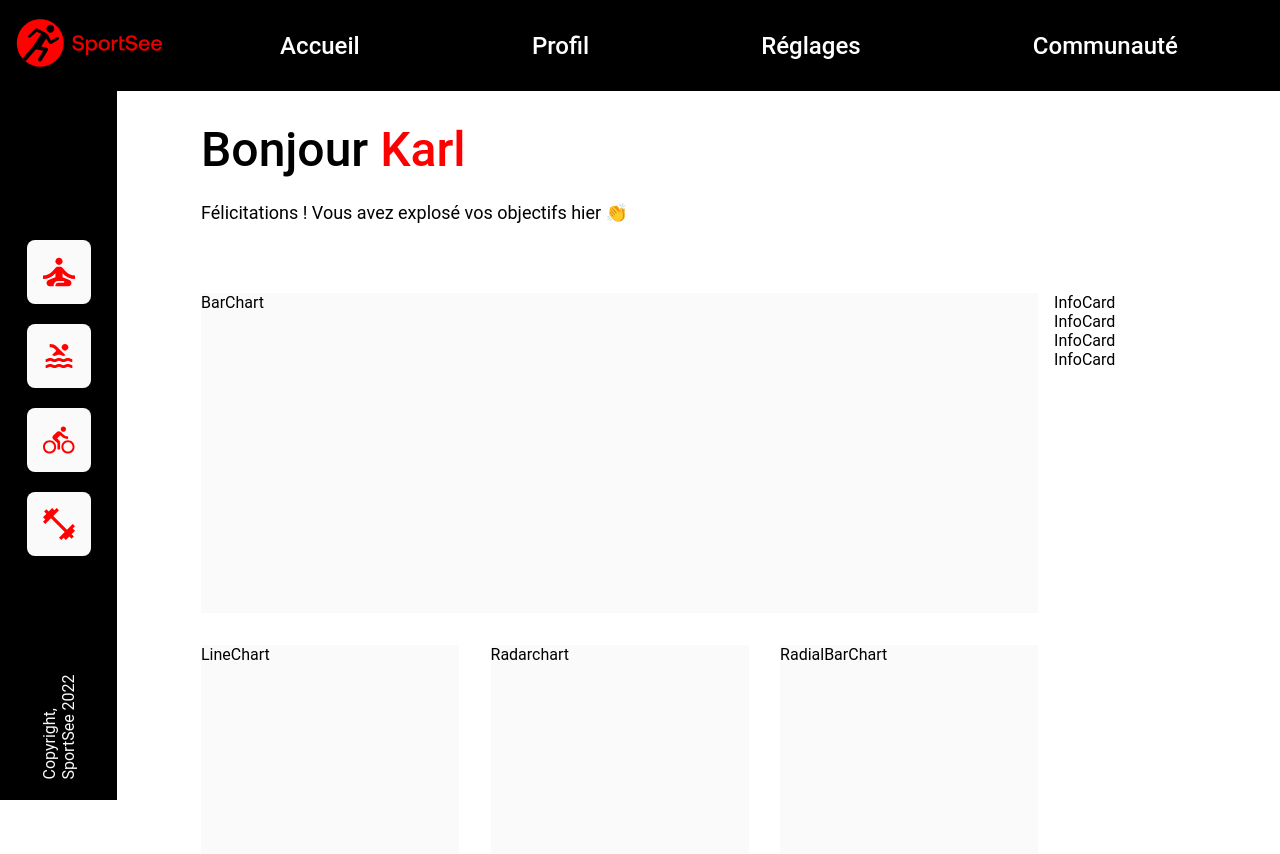
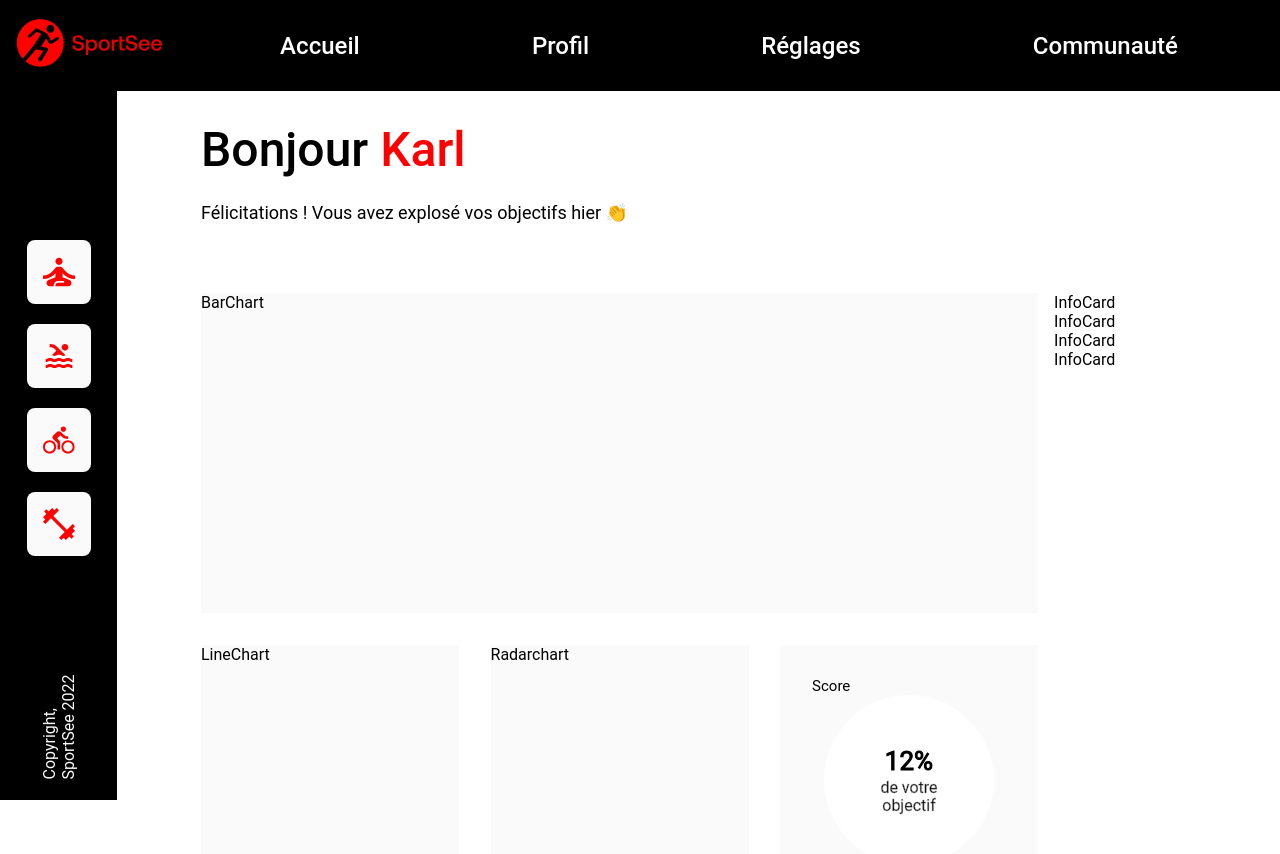
Before and after one commit to ebz8/ElodieBoinZanchi_12_050222-, a JavaScript app in the folder my-app/: page /user/1 in a window 1280 px wide. Shown: the top 854 px of the page. Built offline with nearby package versions, Linux system fonts and the light colour scheme.

Commit message:
base RadialBarChart

```diff
--- a/my-app/src/components/Dashboard/Dashboard.js
+++ b/my-app/src/components/Dashboard/Dashboard.js
@@ -10,7 +10,15 @@ import InfoCard from '../InfoCard/InfoCard'
 
 
 export default function Dashboard(props) {
+  // general infos
+  const user = props.currentUser
+  // convert data into *
+  const todayScore = user.todayScore * 100
   const userInfos = props.currentUser.userInfos
+  const userActivity = props.userActivity
+  const userAverageSessions = props.userAverageSessions
+  const userPerformance = props.userPerformance
+
   return (
     <main className="dashboard">
 
@@ -21,7 +29,7 @@ export default function Dashboard(props) {
           <BarChart className="stats-item" />
           <LineChart className="stats-item" />
           <RadarChart className="stats-item" />
-          <RadialBarChart className="stats-item" />
+          <RadialBarChart className="stats-item" todayScore={todayScore}/>
         </div>
 
         <div className="cards">
--- /dev/null
+++ b/my-app/src/components/RadialBarChart/D3RadialBarChart.js
@@ -0,0 +1,49 @@
+import './D3RadialBarChart.scss'
+import * as d3 from "d3"
+
+export default function D3RadialBarChart({todayScore, width, height, centerX, centerY}) {
+    const colorCercle = 'white';
+    const colorScore = 'black';
+    const colorText = 'darkgrey';
+    const scoreBar = d3.arc()
+                        .innerRadius(todayScore)
+
+    return (
+        <svg width={width} height={height} className="chart-svg">
+            <g>
+                <circle
+                    cx={centerX}
+                    cy={centerY}
+                    r={width / 2}
+                    fill={colorCercle}
+                />
+                <text
+                    className="chart-svg-score"
+                    stroke={colorScore}
+                    x={centerX}
+                    y={centerY - 10}
+                    text-anchor="middle"
+                > {`${todayScore}%`}</text>
+                <text
+                    className="chart-svg-txt"
+                    stroke={colorText}
+                    stroke-width=".03rem"
+                    x={centerX}
+                    y={centerY}
+                    text-anchor="middle"
+                    dy=".8rem"
+                > de votre </text>
+                <text
+                    className="chart-svg-txt"
+                    stroke={colorText}
+                    stroke-width=".03rem"
+                    x={centerX}
+                    y={centerY + 10}
+                    text-anchor="middle"
+                    dy="1.3rem"
+                > objectif </text>
+            </g>
+        </svg>
+    )
+
+}
--- /dev/null
+++ b/my-app/src/components/RadialBarChart/D3RadialBarChart.scss
@@ -0,0 +1,15 @@
+@import '../../variables.scss';
+
+.chart-svg {
+    font-family: Roboto;
+    .chart-svg-score {
+        font-size: rem(26);
+    }
+    .chart-svg-txt {
+        font-size: rem(16);
+    }
+
+    .chart-svg-bar {
+        color: $mainColor;
+    }
+}
--- a/my-app/src/components/RadialBarChart/RadialBarChart.js
+++ b/my-app/src/components/RadialBarChart/RadialBarChart.js
@@ -1,8 +1,26 @@
 import './RadialBarChart.scss'
-export default function RadialBarChart() {
+
+import D3RadialBarChart from "./D3RadialBarChart"
+
+export default function RadialBarChart({todayScore}) {
+  const width = 170;
+  const height = 170;
+  const centerX = width / 2;
+  const centerY = height / 2;
+
+  // placer ici tous les éléments qui ne nécessitent pas de chargement de données
+  // s'affichent avant le fetch
+  // chargement des éléments interactifs D3 une fois le contenu chargé
   return (
     <div className="radialbarchart">
-      <p>RadialBarChart</p>
+      <h3>Score</h3>
+        <D3RadialBarChart
+          todayScore={todayScore}
+          width={width}
+          height={height}
+          centerX={centerX}
+          centerY={centerY}
+          />
     </div>
   )
 }
--- a/my-app/src/components/RadialBarChart/RadialBarChart.scss
+++ b/my-app/src/components/RadialBarChart/RadialBarChart.scss
@@ -1,8 +1,19 @@
 @import '../../variables.scss';
 
 .radialbarchart {
-    display: block;
+    display: flex;
+    padding: 2rem;
+    flex-flow: column wrap;
     width: rem(258);
     height: rem(263);
     background-color: $lightSecondaryColor;
+
+    h3 {
+        font-size: rem(15);
+    }
+
+    .chart-svg {
+        align-self: center;
+        justify-self: center;
+    }
 }
```
Also changed, not shown: my-app/src/components/RadialBarChart/DrawChart.js (added, +30 -0 lines), 1 other file (tests, documents, lock files or other folders).
